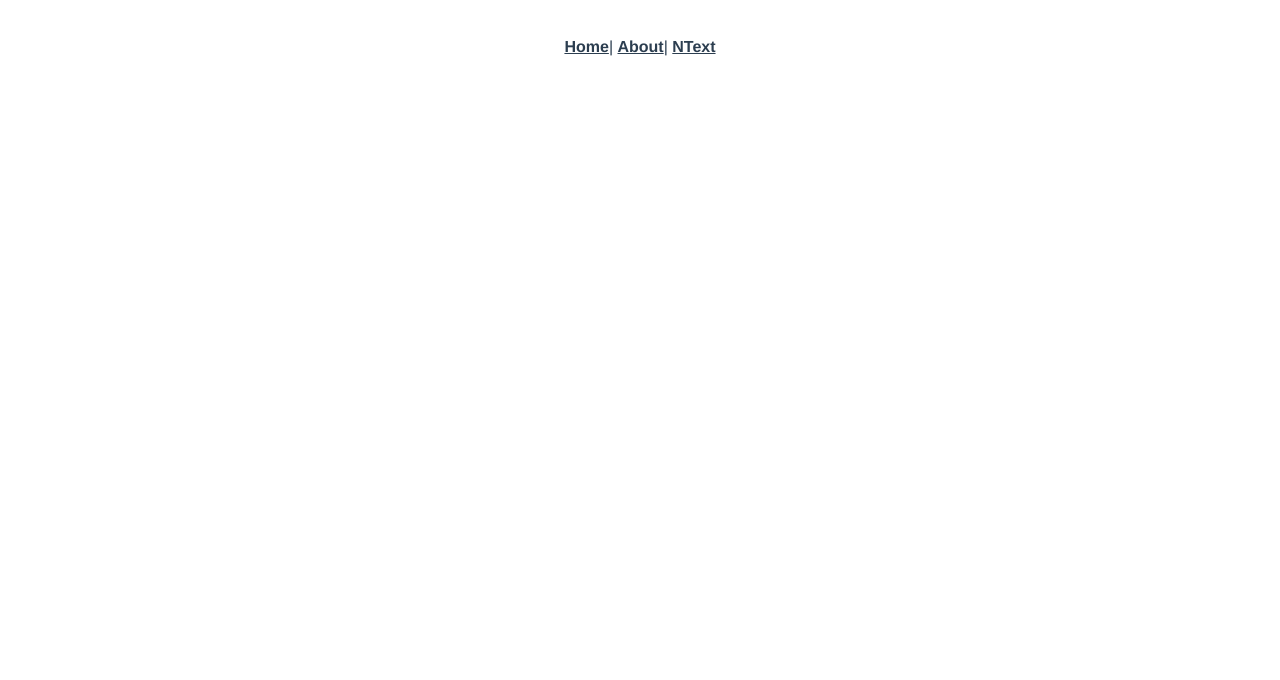
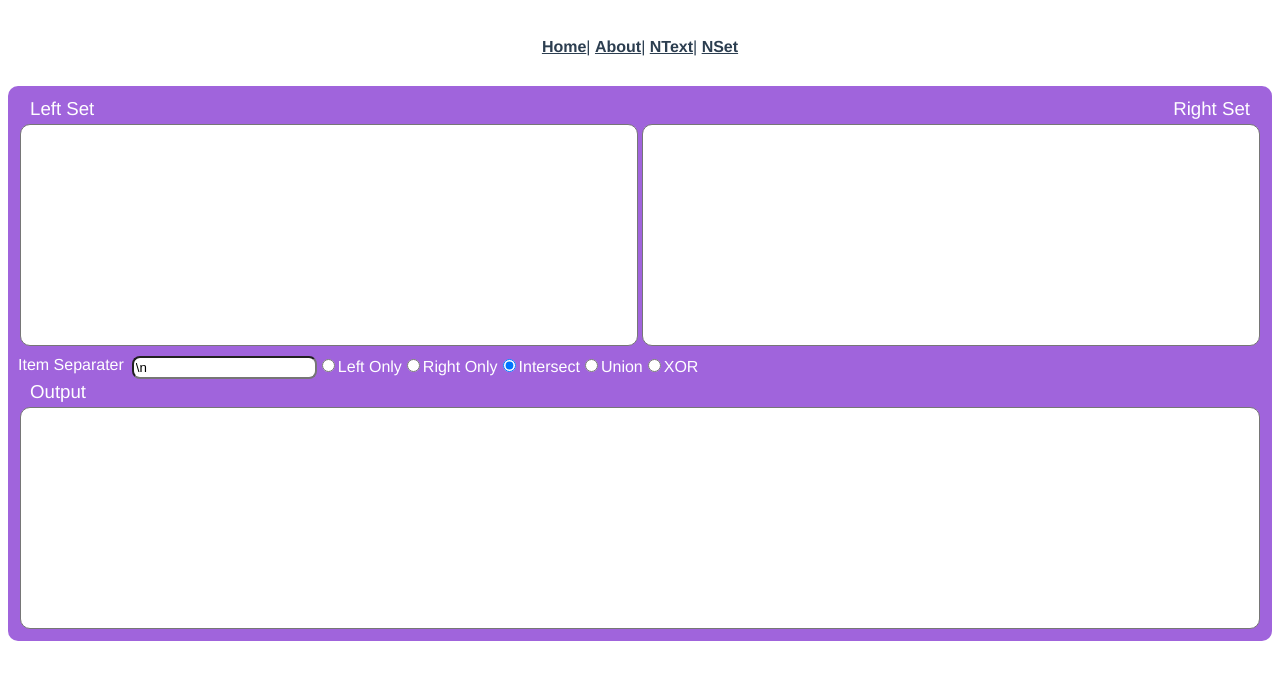
Before and after one commit to connertennery/vue-nimble, a Vue app: page /#/NSet in a window 1280 px wide. Shown: the top 680 px of the page. Built offline with nearby package versions, Linux system fonts and the light colour scheme.

Commit message:
Added start of NSet

```diff
--- a/src/App.vue
+++ b/src/App.vue
@@ -3,7 +3,8 @@
 		<div id="nav">
 			<router-link to="/">Home</router-link>|
 			<router-link to="/about">About</router-link>|
-			<router-link to="/ntext">NText</router-link>
+			<router-link to="/ntext">NText</router-link>|
+			<router-link to="/nset">NSet</router-link>
 		</div>
 		<router-view/>
 	</div>
--- a/src/router.js
+++ b/src/router.js
@@ -2,6 +2,7 @@ import Vue from 'vue';
 import Router from 'vue-router';
 import Home from './views/Home.vue';
 import NText from './views/NText.vue';
+import NSet from './views/NSet.vue';
 
 Vue.use(Router);
 
@@ -18,6 +19,11 @@ export default new Router({
 			component: NText,
 		},
 		{
+			path: '/NSet',
+			name: 'nset',
+			component: NSet,
+		},
+		{
 			path: '/about',
 			name: 'about',
 			// route level code-splitting
--- /dev/null
+++ b/src/views/NSet.vue
@@ -0,0 +1,144 @@
+<template>
+	<div class="NSet">
+		<div class="source">
+			<div class="sectionTitle">
+				<div>Left Set</div>
+				<div>Right Set</div>
+			</div>
+			<div class="sourceInputs">
+				<textarea v-model="leftSet"/>
+				<textarea v-model="rightSet"/>
+			</div>
+		</div>
+		<div class="config">
+			Item Separater
+			<input class="configInput" v-model="separator">
+			<div class="configRadios">
+				<input
+					type="radio"
+					id="compareLeftOnly"
+					name="compareType"
+					value="leftOnly"
+					v-model="comparisonType"
+				>
+				<label for="compareLeftOnly">Left Only</label>
+
+				<input
+					type="radio"
+					id="compareRightOnly"
+					name="compareType"
+					value="rightOnly"
+					v-model="comparisonType"
+				>
+				<label for="compareRightOnly">Right Only</label>
+
+				<input
+					type="radio"
+					id="compareIntersect"
+					name="compareType"
+					value="intersect"
+					v-model="comparisonType"
+				>
+				<label for="compareIntersect">Intersect</label>
+
+				<input type="radio" id="compareUnion" name="compareType" value="union" v-model="comparisonType">
+				<label for="compareUnion">Union</label>
+
+				<input type="radio" id="compareXOR" name="compareType" value="xor" v-model="comparisonType">
+				<label for="compareXOR">XOR</label>
+			</div>
+		</div>
+		<div class="output">
+			<div class="sectionTitle">Output</div>
+			<textarea v-model="outputText"/>
+		</div>
+	</div>
+</template>
+
+<script>
+export default {
+	name: "NSet",
+	components: {},
+	props: {},
+	data() {
+		return {
+			leftSet: "",
+			rightSet: "",
+			separator: "\\n",
+			comparisonType: "intersect"
+		};
+	},
+	computed: {
+		_seperator: function() {
+			return this.replaceNormalWithLiterals(this.rowSeparater);
+		},
+		outputText() {
+			var output = "";
+
+			return output;
+		}
+	},
+	methods: {
+		replaceNormalWithLiterals(s) {
+			return s.replace("\\n", "\n").replace("\\t", "\t");
+		}
+	}
+};
+</script>
+
+<style scoped>
+.NSet {
+	display: flex;
+	flex-direction: column;
+	justify-content: center;
+
+	background-color: rgb(160, 100, 220);
+	padding: 10px;
+	border-radius: 10px;
+}
+.NSet textarea {
+	min-height: 200px;
+	outline: none;
+	border-radius: 10px;
+	resize: none;
+	font-size: 12pt;
+	padding: 10px;
+}
+.source {
+	display: flex;
+	flex-direction: column;
+}
+.sectionTitle {
+	font-size: 14pt;
+	color: white;
+	text-align: left;
+	margin: 2px 12px 2px 12px;
+	display: flex;
+	justify-content: space-between;
+}
+.sourceInputs {
+	display: flex;
+}
+.sourceInputs textarea {
+	width: 100%;
+	margin: 2px;
+}
+.config {
+	display: flex;
+	color: white;
+	margin-top: 8px;
+}
+.configInput {
+	margin-left: 8px;
+	border-radius: 8px;
+	outline: none;
+	padding: 2px;
+}
+.output {
+	display: flex;
+	flex-direction: column;
+}
+.output textarea {
+	margin: 2px;
+}
+</style>
```
